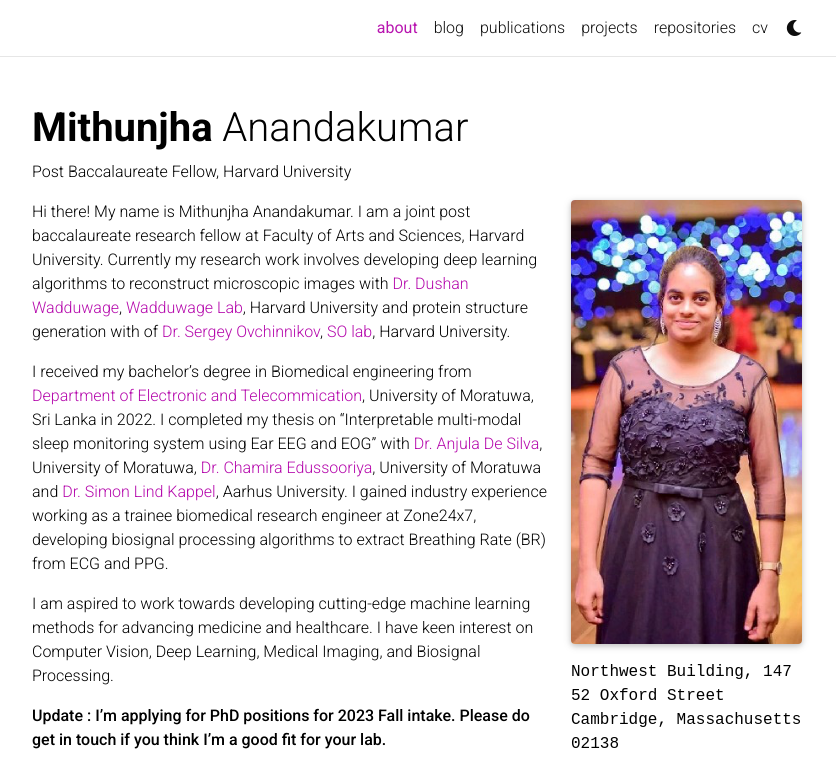
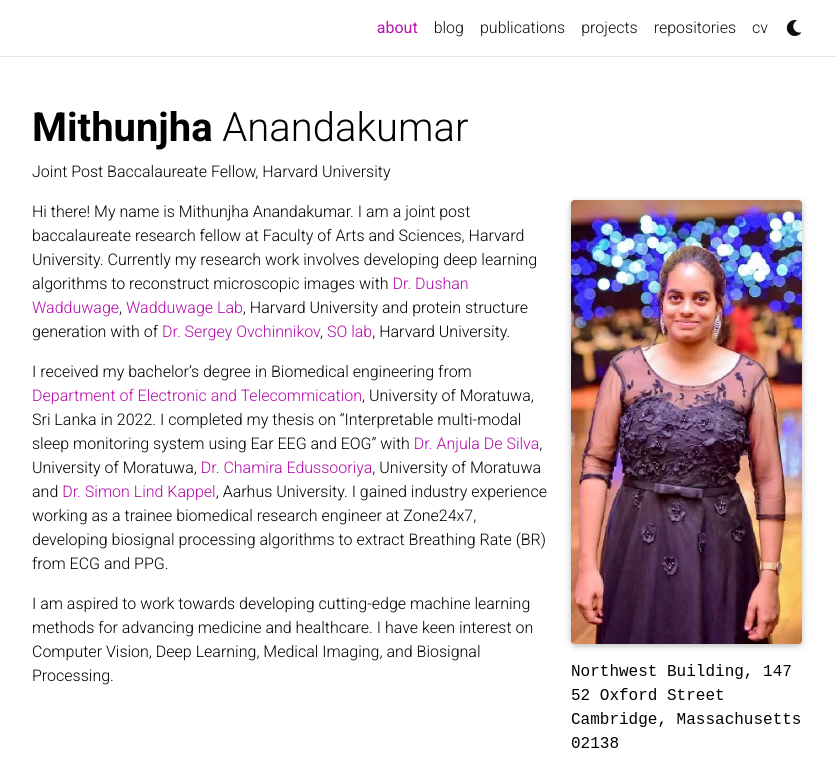
Before and after one commit to Mithunjha/Mithunjha.github.io, a Jekyll site: the page built from _pages/about.md, in a window 1280 px wide and 900 px high, cut to the strip 0-757 px from the top of the window. Shown: the whole strip, without its empty margins (223-1059 px from the left). Built offline with Jekyll 4.4.1, drawn with Linux system fonts in a browser that asks for light colours; full-size pictures stand in for the smaller copies a plugin makes; comment, search, counter and statistics services are not loaded; a style sheet for code colours, icons or effects is not loaded.

Commit message:
Update about.md

```diff
--- a/_pages/about.md
+++ b/_pages/about.md
@@ -2,7 +2,7 @@
 layout: about
 title: about
 permalink: /
-subtitle: Post Baccalaureate Fellow, Harvard University
+subtitle: Joint Post Baccalaureate Fellow, Harvard University
 
 profile:
   align: right
@@ -24,7 +24,5 @@ I received my bachelor's degree in Biomedical engineering from [Department of El
 
 I am aspired to work towards developing cutting-edge machine learning methods for advancing medicine and healthcare. I have keen interest on Computer Vision, Deep Learning, Medical Imaging, and Biosignal Processing.
 
-**Update : I'm applying for PhD positions for 2023 Fall intake. Please do get in touch if you think I'm a good fit for your lab.**
-
 ![logos](https://user-images.githubusercontent.com/67052077/194714488-708441f3-90d1-416f-9b3e-542ab6d75801.png){:height="160px" width="800px"}
 <!-- <img src="assets/img/logos.png" width="200"> -->
```
